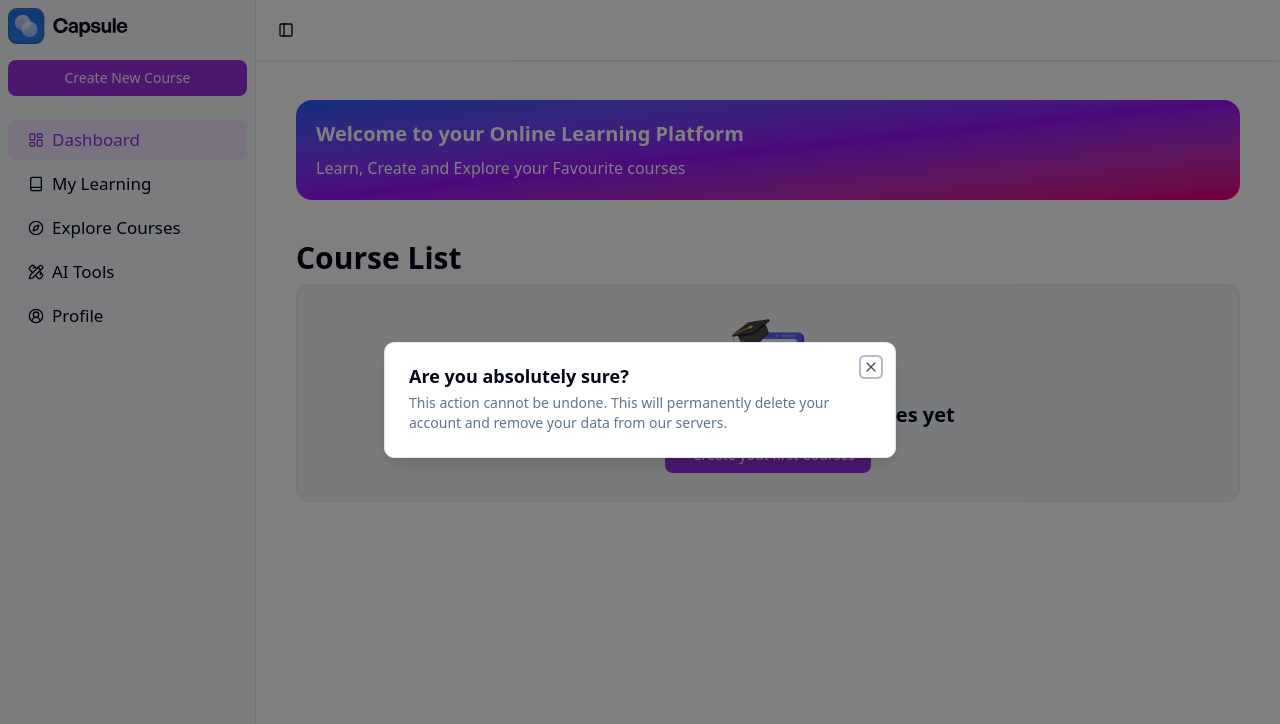
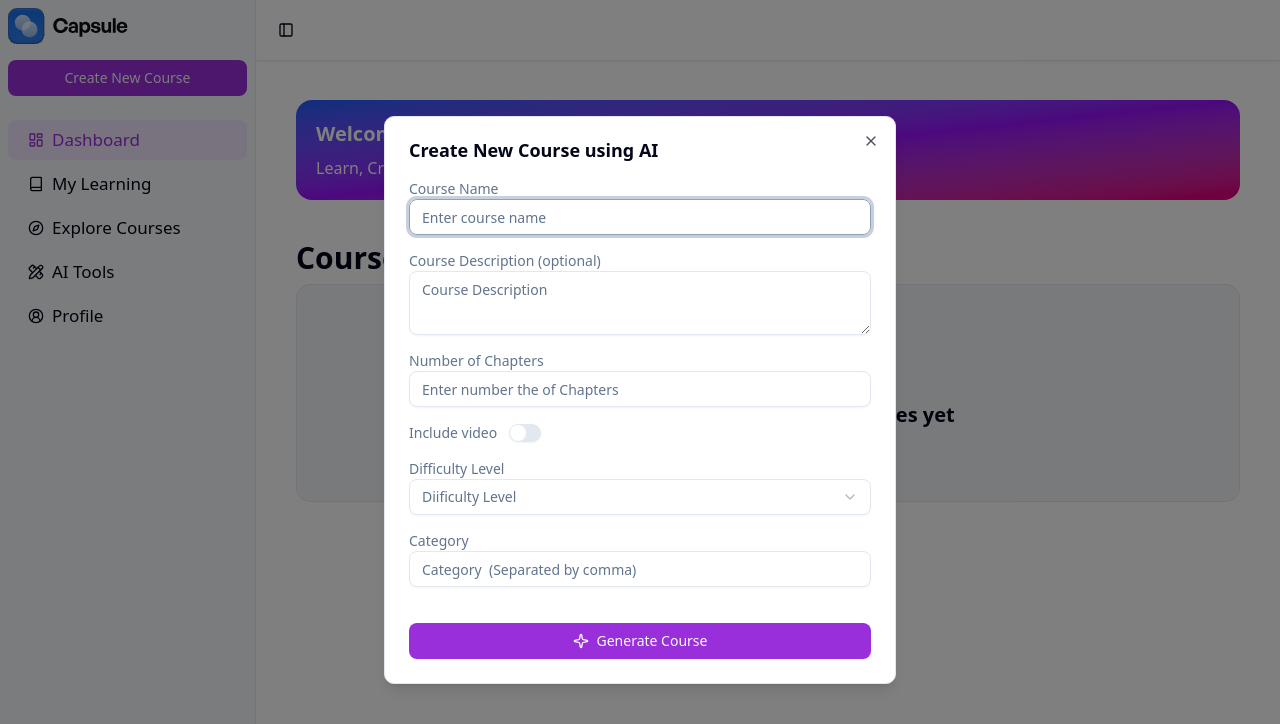
Before and after one commit to 22emini/ai-powered-online-learning-platform, a Next.js app: page /workspace in a window 1280 px wide. Both pictures are taken after a click on the button "+ Create yout first Courses". Shown: the top 724 px of the page. Built offline with nearby package versions, Linux system fonts and the light colour scheme; no server answers.

Commit message:
creating course Done

```diff
--- a/app/workspace/_components/AddNewCourseDiaglog.jsx
+++ b/app/workspace/_components/AddNewCourseDiaglog.jsx
@@ -1,4 +1,5 @@
-import React from 'react'
+'use client'
+import React, { useState } from 'react'
 import {
   Dialog,
   DialogContent,
@@ -7,6 +8,18 @@ import {
   DialogTitle,
   DialogTrigger,
 } from "@/components/ui/dialog"
+import { Input } from '@/components/ui/input'
+import { Textarea } from '@/components/ui/textarea'
+import { Switch } from '@/components/ui/switch'
+import {
+  Select,
+  SelectContent,
+  SelectItem,
+  SelectTrigger,
+  SelectValue,
+} from "@/components/ui/select"
+import { Sparkle } from 'lucide-react'
+import { Button } from '@/components/ui/button'
 
 function AddNewCourseDiaglog({ children }) {
   // Normalize children and pick the first valid React element so Radix's
@@ -15,6 +28,24 @@ function AddNewCourseDiaglog({ children }) {
   const childElement = React.Children.toArray(children).find((c) =>
     React.isValidElement(c)
   )
+
+  const [formData, setFormData]= useState({
+    name:'',
+    description:'',
+    includeVideo:false,
+    noOfChapters:1,
+    category:'',
+    level:'',
+  });
+  const onHandleInputChange=(field,value)=>{
+    setFormData(prev=>({
+      ...prev,[field]:value
+    }) )
+    console.log(formData)
+  }
+  const onGenarate=()=>{
+    console.log(formData)
+  }
 
   return (
     <Dialog>
@@ -31,10 +62,61 @@ function AddNewCourseDiaglog({ children }) {
 
       <DialogContent>
         <DialogHeader>
-          <DialogTitle>Are you absolutely sure?</DialogTitle>
-          <DialogDescription>
-            This action cannot be undone. This will permanently delete your
-            account and remove your data from our servers.
+          <DialogTitle>Create New Course using AI  </DialogTitle>
+          <DialogDescription asChild>
+         <div className=' flex flex-col gap-4 mt-3'>
+       <div>
+        <label>
+          Course Name
+        </label>
+        <Input placeholder="Enter course name" onChange={(event)=>onHandleInputChange('name',event?.target.value)} />
+
+          </div>
+            <div>
+        <label>
+          Course Description (optional)
+        </label>
+        <Textarea  placeholder="Course Description"onChange={(event)=>onHandleInputChange('description',event?.target.value)}  />
+
+          </div>
+            <div>
+        <label>
+          Number of Chapters
+        </label>
+        <Input placeholder="Enter number the of Chapters"  type="number" onChange={(event)=>onHandleInputChange('noOfChapters',event?.target.value)} />
+
+          </div>
+          <div className=' flex gap-3 items-center'>
+            <label> Include video</label>
+            <Switch
+                      onCheckedChange={()=>onHandleInputChange('includeVideo',!formData?.includeVideo)}/>
+          </div>
+          <div>
+            <label>Difficulty  Level</label>
+            <Select className='mt-1' onValueChange={(value)=>onHandleInputChange('level',value)}>
+  <SelectTrigger className="w-full">
+    <SelectValue  className="" placeholder="Diificulty Level" />
+  </SelectTrigger>
+  <SelectContent>
+    <SelectItem value="beginner">Beginner</SelectItem>
+    <SelectItem value="moderate">Moderate</SelectItem>
+    <SelectItem value="advanced">Advanced</SelectItem>
+  </SelectContent>
+</Select>
+          </div>
+             <div>
+        <label>
+          Category
+        </label>
+        <Input placeholder="Category  (Separated by comma)"  onChange={(event)=>onHandleInputChange('category',event?.target.value)}  />
+
+          </div>
+          <div>
+            <Button onClick={onGenarate} className="mt-5 w-full">
+             <Sparkle /> Generate Course
+            </Button>
+          </div>
+         </div>
           </DialogDescription>
         </DialogHeader>
       </DialogContent>
--- /dev/null
+++ b/components/ui/select.jsx
@@ -0,0 +1,166 @@
+"use client"
+
+import * as React from "react"
+import * as SelectPrimitive from "@radix-ui/react-select"
+import { CheckIcon, ChevronDownIcon, ChevronUpIcon } from "lucide-react"
+
+import { cn } from "@/lib/utils"
+
+function Select({
+  ...props
+}) {
+  return <SelectPrimitive.Root data-slot="select" {...props} />;
+}
+
+function SelectGroup({
+  ...props
+}) {
+  return <SelectPrimitive.Group data-slot="select-group" {...props} />;
+}
+
+function SelectValue({
+  ...props
+}) {
+  return <SelectPrimitive.Value data-slot="select-value" {...props} />;
+}
+
+function SelectTrigger({
+  className,
+  size = "default",
+  children,
+  ...props
+}) {
+  return (
+    <SelectPrimitive.Trigger
+      data-slot="select-trigger"
+      data-size={size}
+      className={cn(
+        "border-input data-[placeholder]:text-muted-foreground [&_svg:not([class*='text-'])]:text-muted-foreground focus-visible:border-ring focus-visible:ring-ring/50 aria-invalid:ring-destructive/20 dark:aria-invalid:ring-destructive/40 aria-invalid:border-destructive dark:bg-input/30 dark:hover:bg-input/50 flex w-fit items-center justify-between gap-2 rounded-md border bg-transparent px-3 py-2 text-sm whitespace-nowrap shadow-xs transition-[color,box-shadow] outline-none focus-visible:ring-[3px] disabled:cursor-not-allowed disabled:opacity-50 data-[size=default]:h-9 data-[size=sm]:h-8 *:data-[slot=select-value]:line-clamp-1 *:data-[slot=select-value]:flex *:data-[slot=select-value]:items-center *:data-[slot=select-value]:gap-2 [&_svg]:pointer-events-none [&_svg]:shrink-0 [&_svg:not([class*='size-'])]:size-4",
+        className
+      )}
+      {...props}>
+      {children}
+      <SelectPrimitive.Icon asChild>
+        <ChevronDownIcon className="size-4 opacity-50" />
+      </SelectPrimitive.Icon>
+    </SelectPrimitive.Trigger>
+  );
+}
+
+function SelectContent({
+  className,
+  children,
+  position = "popper",
+  ...props
+}) {
+  return (
+    <SelectPrimitive.Portal>
+      <SelectPrimitive.Content
+        data-slot="select-content"
+        className={cn(
+          "bg-popover text-popover-foreground data-[state=open]:animate-in data-[state=closed]:animate-out data-[state=closed]:fade-out-0 data-[state=open]:fade-in-0 data-[state=closed]:zoom-out-95 data-[state=open]:zoom-in-95 data-[side=bottom]:slide-in-from-top-2 data-[side=left]:slide-in-from-right-2 data-[side=right]:slide-in-from-left-2 data-[side=top]:slide-in-from-bottom-2 relative z-50 max-h-(--radix-select-content-available-height) min-w-[8rem] origin-(--radix-select-content-transform-origin) overflow-x-hidden overflow-y-auto rounded-md border shadow-md",
+          position === "popper" &&
+            "data-[side=bottom]:translate-y-1 data-[side=left]:-translate-x-1 data-[side=right]:translate-x-1 data-[side=top]:-translate-y-1",
+          className
+        )}
+        position={position}
+        {...props}>
+        <SelectScrollUpButton />
+        <SelectPrimitive.Viewport
+          className={cn("p-1", position === "popper" &&
+            "h-[var(--radix-select-trigger-height)] w-full min-w-[var(--radix-select-trigger-width)] scroll-my-1")}>
+          {children}
+        </SelectPrimitive.Viewport>
+        <SelectScrollDownButton />
+      </SelectPrimitive.Content>
+    </SelectPrimitive.Portal>
+  );
+}
+
+function SelectLabel({
+  className,
+  ...props
+}) {
+  return (
+    <SelectPrimitive.Label
+      data-slot="select-label"
+      className={cn("text-muted-foreground px-2 py-1.5 text-xs", className)}
+      {...props} />
+  );
+}
+
+function SelectItem({
+  className,
+  children,
+  ...props
+}) {
+  return (
+    <SelectPrimitive.Item
+      data-slot="select-item"
+      className={cn(
+        "focus:bg-accent focus:text-accent-foreground [&_svg:not([class*='text-'])]:text-muted-foreground relative flex w-full cursor-default items-center gap-2 rounded-sm py-1.5 pr-8 pl-2 text-sm outline-hidden select-none data-[disabled]:pointer-events-none data-[disabled]:opacity-50 [&_svg]:pointer-events-none [&_svg]:shrink-0 [&_svg:not([class*='size-'])]:size-4 *:[span]:last:flex *:[span]:last:items-center *:[span]:last:gap-2",
+        className
+      )}
+      {...props}>
+      <span className="absolute right-2 flex size-3.5 items-center justify-center">
+        <SelectPrimitive.ItemIndicator>
+          <CheckIcon className="size-4" />
+        </SelectPrimitive.ItemIndicator>
+      </span>
+      <SelectPrimitive.ItemText>{children}</SelectPrimitive.ItemText>
+    </SelectPrimitive.Item>
+  );
+}
+
+function SelectSeparator({
+  className,
+  ...props
+}) {
+  return (
+    <SelectPrimitive.Separator
+      data-slot="select-separator"
+      className={cn("bg-border pointer-events-none -mx-1 my-1 h-px", className)}
+      {...props} />
+  );
+}
+
+function SelectScrollUpButton({
+  className,
+  ...props
+}) {
+  return (
+    <SelectPrimitive.ScrollUpButton
+      data-slot="select-scroll-up-button"
+      className={cn("flex cursor-default items-center justify-center py-1", className)}
+      {...props}>
+      <ChevronUpIcon className="size-4" />
+    </SelectPrimitive.ScrollUpButton>
+  );
+}
+
+function SelectScrollDownButton({
+  className,
+  ...props
+}) {
+  return (
+    <SelectPrimitive.ScrollDownButton
+      data-slot="select-scroll-down-button"
+      className={cn("flex cursor-default items-center justify-center py-1", className)}
+      {...props}>
+      <ChevronDownIcon className="size-4" />
+    </SelectPrimitive.ScrollDownButton>
+  );
+}
+
+export {
+  Select,
+  SelectContent,
+  SelectGroup,
+  SelectItem,
+  SelectLabel,
+  SelectScrollDownButton,
+  SelectScrollUpButton,
+  SelectSeparator,
+  SelectTrigger,
+  SelectValue,
+}
--- /dev/null
+++ b/components/ui/switch.jsx
@@ -0,0 +1,29 @@
+"use client"
+
+import * as React from "react"
+import * as SwitchPrimitive from "@radix-ui/react-switch"
+
+import { cn } from "@/lib/utils"
+
+function Switch({
+  className,
+  ...props
+}) {
+  return (
+    <SwitchPrimitive.Root
+      data-slot="switch"
+      className={cn(
+        "peer data-[state=checked]:bg-primary data-[state=unchecked]:bg-input focus-visible:border-ring focus-visible:ring-ring/50 dark:data-[state=unchecked]:bg-input/80 inline-flex h-[1.15rem] w-8 shrink-0 items-center rounded-full border border-transparent shadow-xs transition-all outline-none focus-visible:ring-[3px] disabled:cursor-not-allowed disabled:opacity-50",
+        className
+      )}
+      {...props}>
+      <SwitchPrimitive.Thumb
+        data-slot="switch-thumb"
+        className={cn(
+          "bg-background dark:data-[state=unchecked]:bg-foreground dark:data-[state=checked]:bg-primary-foreground pointer-events-none block size-4 rounded-full ring-0 transition-transform data-[state=checked]:translate-x-[calc(100%-2px)] data-[state=unchecked]:translate-x-0"
+        )} />
+    </SwitchPrimitive.Root>
+  );
+}
+
+export { Switch }
--- /dev/null
+++ b/components/ui/textarea.jsx
@@ -0,0 +1,20 @@
+import * as React from "react"
+
+import { cn } from "@/lib/utils"
+
+function Textarea({
+  className,
+  ...props
+}) {
+  return (
+    <textarea
+      data-slot="textarea"
+      className={cn(
+        "border-input placeholder:text-muted-foreground focus-visible:border-ring focus-visible:ring-ring/50 aria-invalid:ring-destructive/20 dark:aria-invalid:ring-destructive/40 aria-invalid:border-destructive dark:bg-input/30 flex field-sizing-content min-h-16 w-full rounded-md border bg-transparent px-3 py-2 text-base shadow-xs transition-[color,box-shadow] outline-none focus-visible:ring-[3px] disabled:cursor-not-allowed disabled:opacity-50 md:text-sm",
+        className
+      )}
+      {...props} />
+  );
+}
+
+export { Textarea }
--- a/middleware.js
+++ b/middleware.js
@@ -1,6 +1,6 @@
 import { clerkMiddleware, createRouteMatcher } from '@clerk/nextjs/server'
 
-const isProtectedRoute = createRouteMatcher(['/dashboard(.*)'])
+const isProtectedRoute = createRouteMatcher(['/workspace(.*)'])
 
 export default clerkMiddleware(async (auth, req) => {
   if (isProtectedRoute(req)) await auth.protect()
--- a/package.json
+++ b/package.json
@@ -13,8 +13,10 @@
     "@google/genai": "^1.20.0",
     "@neondatabase/serverless": "^1.0.1",
     "@radix-ui/react-dialog": "^1.1.15",
+    "@radix-ui/react-select": "^2.2.6",
     "@radix-ui/react-separator": "^1.1.7",
     "@radix-ui/react-slot": "^1.2.3",
+    "@radix-ui/react-switch": "^1.2.6",
     "@radix-ui/react-tooltip": "^1.2.8",
     "axios": "^1.12.2",
     "axois": "^0.0.1-security",
```
Also changed, not shown: 1 other file (tests, documents, lock files or other folders).
